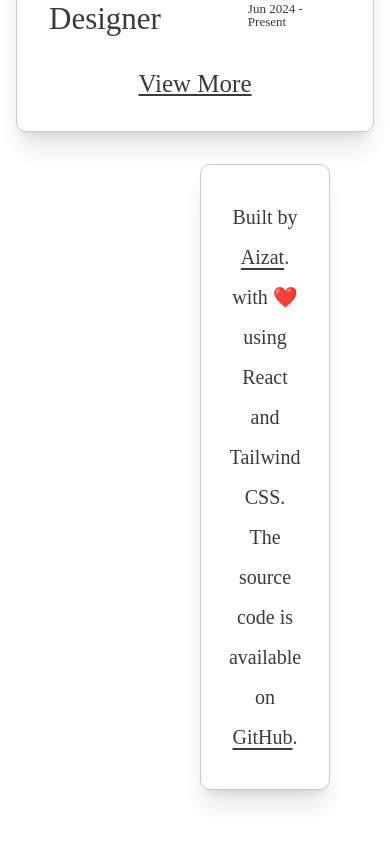
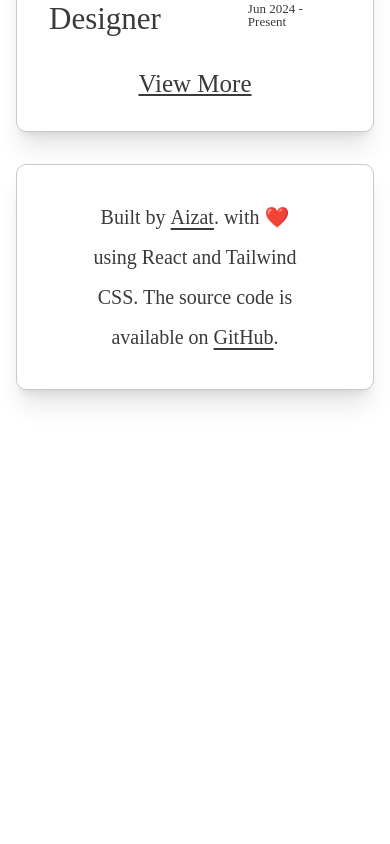
Before and after one commit to boi-git/protfolio_react, a Next.js app in the folder project-portfolio-react/: page / in a window 390 px wide. Shown: the part 2412-3256 px from the top of the page. After the commit the page ends 2866 px from the top, so only its background shows below. Built offline with nearby package versions, Linux system fonts and the light colour scheme.

Commit message:
Fix Footer

```diff
--- a/project-portfolio-react/src/app/page.js
+++ b/project-portfolio-react/src/app/page.js
@@ -366,7 +366,9 @@ export default function Home() {
           </div>
         </div>
       </div>
-      <div className="w-full pt-8 px-[200px] flex flex-col items-center justify-center gap-4 md:h-24 md:flex-row">
+
+      {/* Footer */}
+      <div className="w-full pt-8 px-[16px] sm:px-[32px] lg:px-[200px] flex flex-col items-center justify-center gap-4 md:h-24 md:flex-row">
         <div className="self-stretch w-full px-16 py-8 bg-white rounded-[10px] shadow-xl border border-[#c9c9c9] justify-center items-center inline-flex">
           {" "}
           <p className="text-center text-[#3a3a3a] text-xl font-normal font-['Poppins'] leading-loose text-muted-foreground md:text-left">
```
